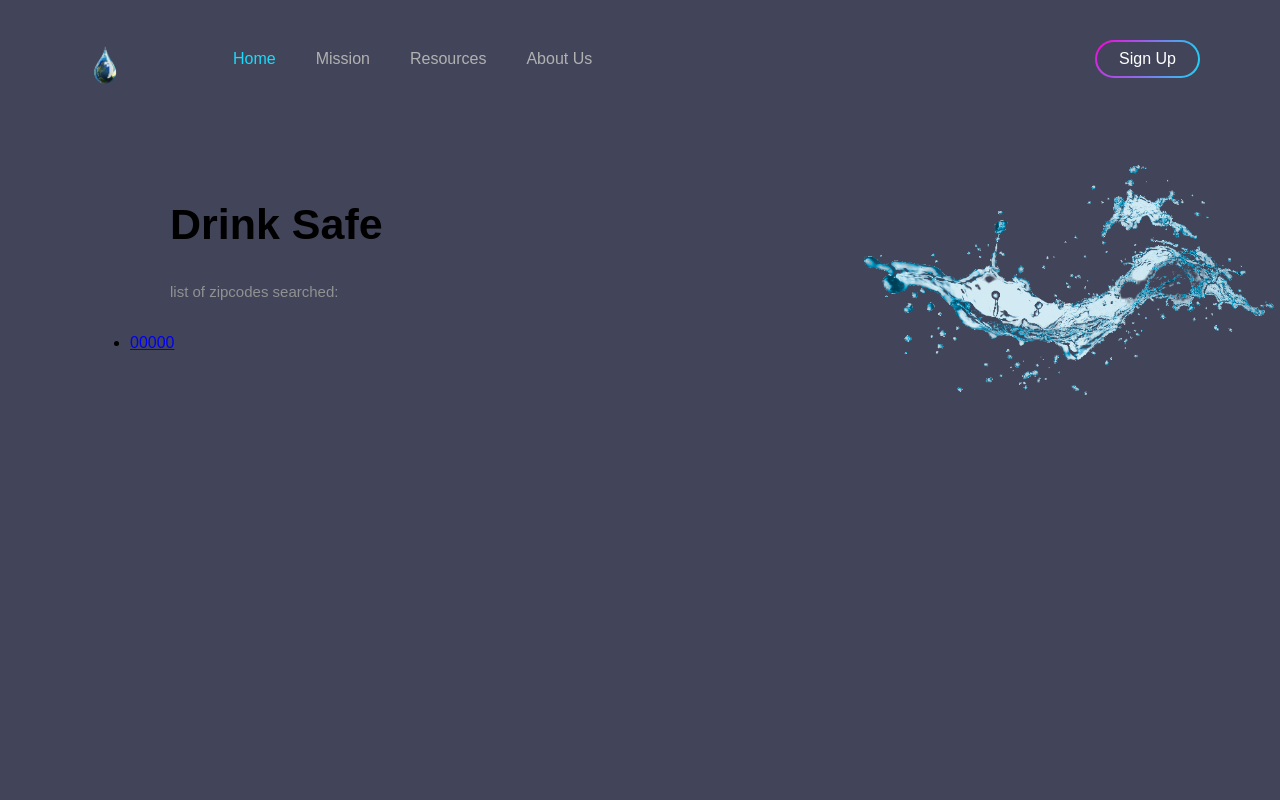
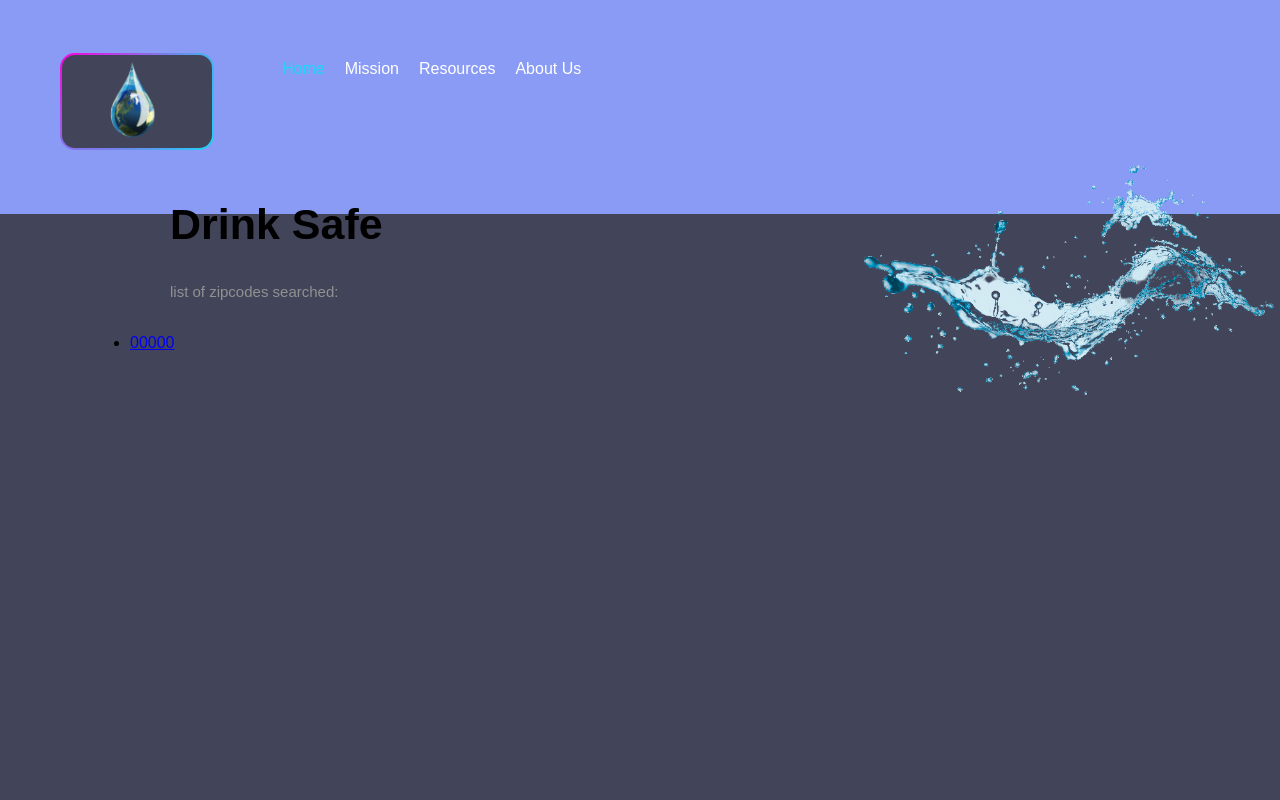
Before and after one commit to kingMelky23/WaterQuality, a Django app: page /Home/ in a window 1280 px wide. Run offline with Django 3.2, Linux system fonts and the light colour scheme; data comes from the database, SQL or seed files in the repository.

Commit message:
edited css & html

```diff
--- a/Home/templates/Home/index.html
+++ b/Home/templates/Home/index.html
@@ -14,7 +14,6 @@
 				<li>Mission</li>
 				<li>Resources</li>
 				<li>About Us</li>
-			<li><a href ="#" class = "signup-btn"><span>Sign Up</span></a></li>
 			</ul>
 		</div>
 		<div class="topText">
--- a/static/Home/FrontEnd.css
+++ b/static/Home/FrontEnd.css
@@ -8,21 +8,32 @@
 	height: 100%;
 	background: #42455a;
 }
+.menu {
+    background: #899bf5;
+    width = 100%
+    height = 100%
+}
 .menu ul{
 	display: inline-flex;
 	margin: 50px;
 
 }
-.menu ul li{
+.menu li{
 	list-style: none;
-	margin: 0 20px;
-	color: #b2b1b1;
+	margin: 10px;
+	color: #ffffff;
 	cursor: pointer;
 }
 .logo img{
-	width: 75px;
+	width: 150px;
 	margin-top: -7px;
 	margin-right: 48px;
+
+	border: 2px solid transparent;
+	border-radius: 15px;
+	background-image: linear-gradient(#42455a,#42455a),radial-gradient(circle at top left,#fd00da,#19d7f8);
+	background-origin: border-box;
+	background-clip: content-box,border-box;
 
 }
 
@@ -30,24 +41,6 @@
 	color: #19dafa !important;
 }
 
-.signup-btn{
-	top: 40px;
-	right: 80px;
-	position: absolute;
-	text-decoration: none;
-	color: #fff;
-	border: 2px solid transparent;
-	border-radius: 20px;
-	background-image: linear-gradient(#42455a,#42455a),radial-gradient(circle at top left,#fd00da,#19d7f8);
-	background-origin: border-box;
-	background-clip: content-box,border-box;
-
-}
-.signup-btn span{
-	display: block;
-	padding: 8px 22px;
-
-}
 .topText{
 	width: 80%;
 	height: 70%;
```
Lines whose indentation alone changed are shown as unchanged.
